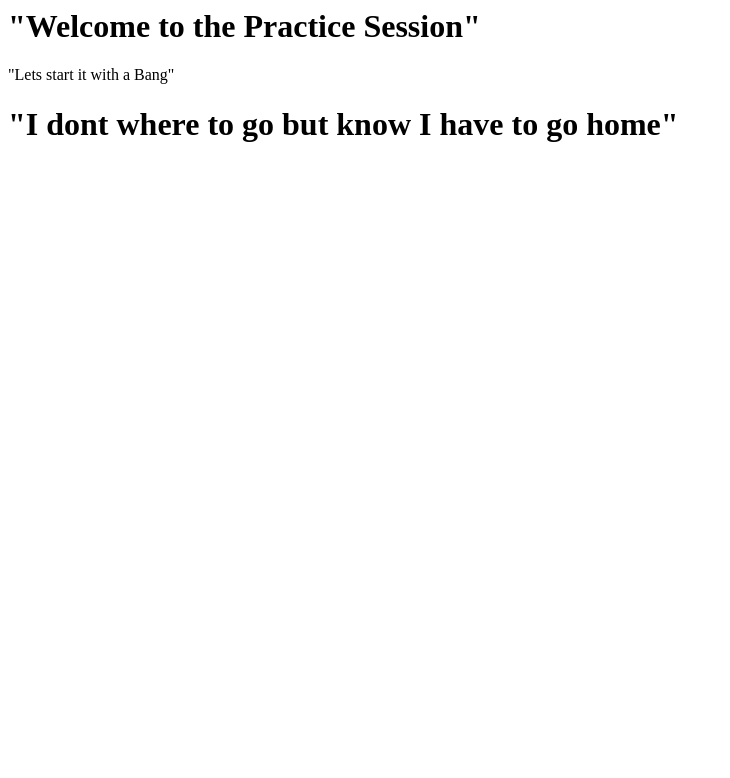
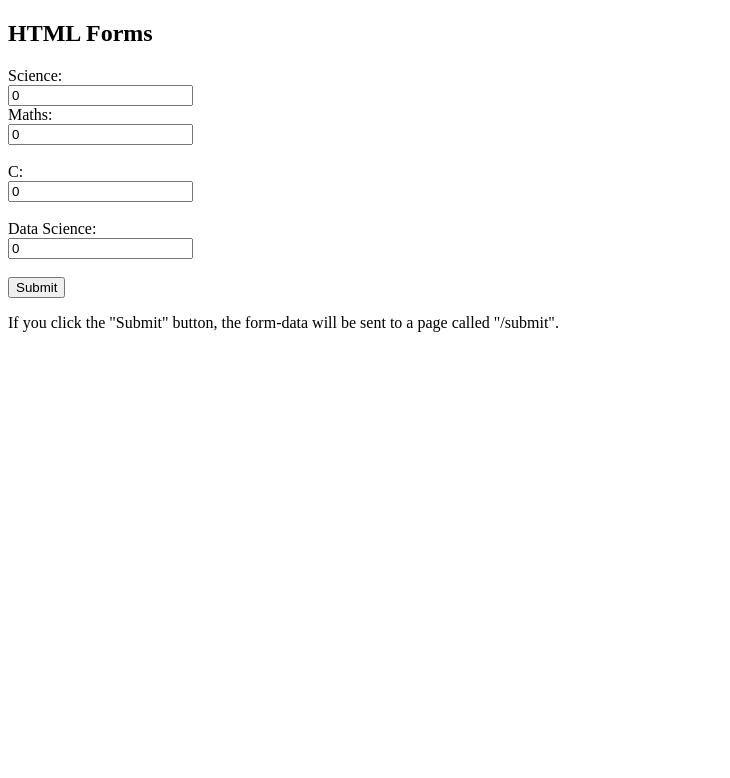
Before and after one commit to VattiManojKumar/FLASK_PROJECT, a Flask app: page / in a window 1280 px wide. Shown: the top 778 px of the page, without its empty margins (0-730 px from the left). Run offline with Flask 2, Linux system fonts and the light colour scheme.

Commit message:
templates

```diff
--- a/main.py
+++ b/main.py
@@ -1,7 +1,15 @@
-from flask import Flask,redirect,url_for,render_template
+### Integrate HTML With Flask
+### HTTP verb GET And POST
+
+##Jinja2 template engine
+'''
+{%...%} conditions,for loops
+{{    }} expressions to print output
+{#....#} this is for comments
+'''
+from flask import Flask,redirect,url_for,render_template,request
 
 app=Flask(__name__)
-
 
 @app.route('/')
 def welcome():
@@ -9,21 +17,42 @@ def welcome():
 
 @app.route('/success/<int:score>')
 def success(score):
-    return " The score is verified and found  passed as te score is "+str(score)
+    res=""
+    if score>=50:
+        res="PASS"
+    else:
+        res='FAIL'
+    exp={'score':score,'res':res}
+    return render_template('result.html',result=exp)
 
-@app.route('/Fail/<int:score>')
-def Fail(score):
-    return " The score is verified and found failed as the score is  "+str(score)
 
+@app.route('/fail/<int:score>')
+def fail(score):
+    return "The Person has failed and the marks is "+ str(score)
+
+### Result checker
 @app.route('/results/<int:marks>')
 def results(marks):
     result=""
-    if marks>50:
-       result="success"
+    if marks<50:
+        result='fail'
     else:
-        result="Fail"
+        result='success'
+    return redirect(url_for(result,score=marks))
 
-    return redirect(url_for(result,score=marks))
+### Result checker submit html page
+@app.route('/submit',methods=['POST','GET'])
+def submit():
+    total_score=0
+    if request.method=='POST':
+        science=float(request.form['science'])
+        maths=float(request.form['maths'])
+        c=float(request.form['c'])
+        data_science=float(request.form['datascience'])
+        total_score=(science+maths+c+data_science)/4
+    res=""
+    return redirect(url_for('success',score=total_score))
+
 
 
 
--- a/templates/index.html
+++ b/templates/index.html
@@ -1,17 +1,22 @@
+<!DOCTYPE html>
 <html>
+<body>
 
-<body>
-    <h1>
-        "Welcome to the Practice Session"
+<h2>HTML Forms</h2>
 
-    </h1>
-        "Lets start it with a Bang"
+<form action="/submit" method='post'>
+  <label for="Science">Science:</label><br>
+  <input type="text" id="science" name="science" value="0"><br>
+  <label for="Maths">Maths:</label><br>
+  <input type="text" id="maths" name="maths" value="0"><br><br>
+  <label for="C ">C:</label><br>
+  <input type="text" id="c" name="c" value="0"><br><br>
+  <label for="datascience">Data Science:</label><br>
+  <input type="text" id="datascience" name="datascience" value="0"><br><br>
+  <input type="submit" value="Submit">
+</form>
 
-    <h1>
-        "I dont where to go but know I have to go home"
+<p>If you click the "Submit" button, the form-data will be sent to a page called "/submit".</p>
+
 </body>
-
-
-
-
 </html>
```
Also changed, not shown: templates/result.html (added, +18 -0 lines).
